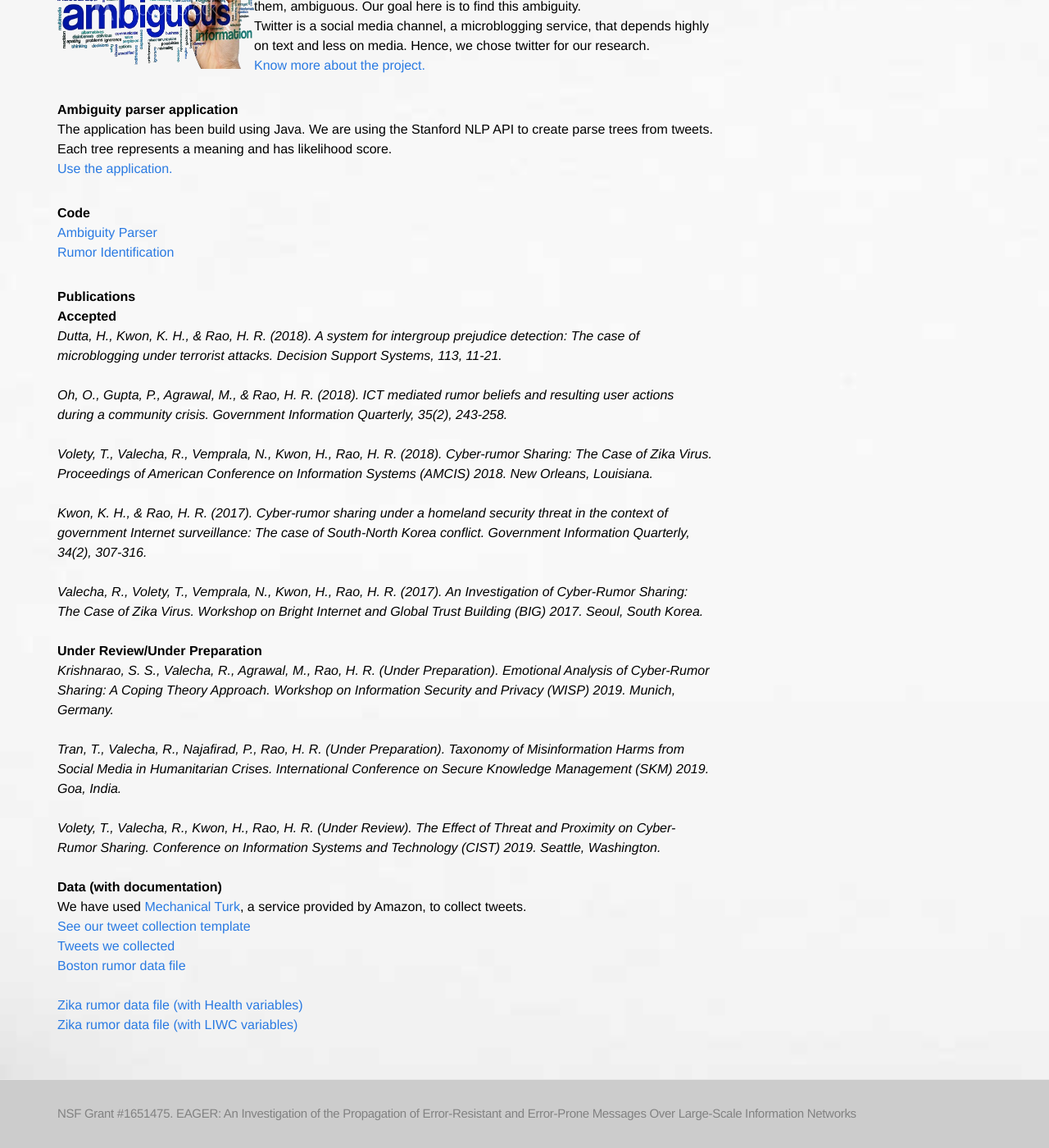
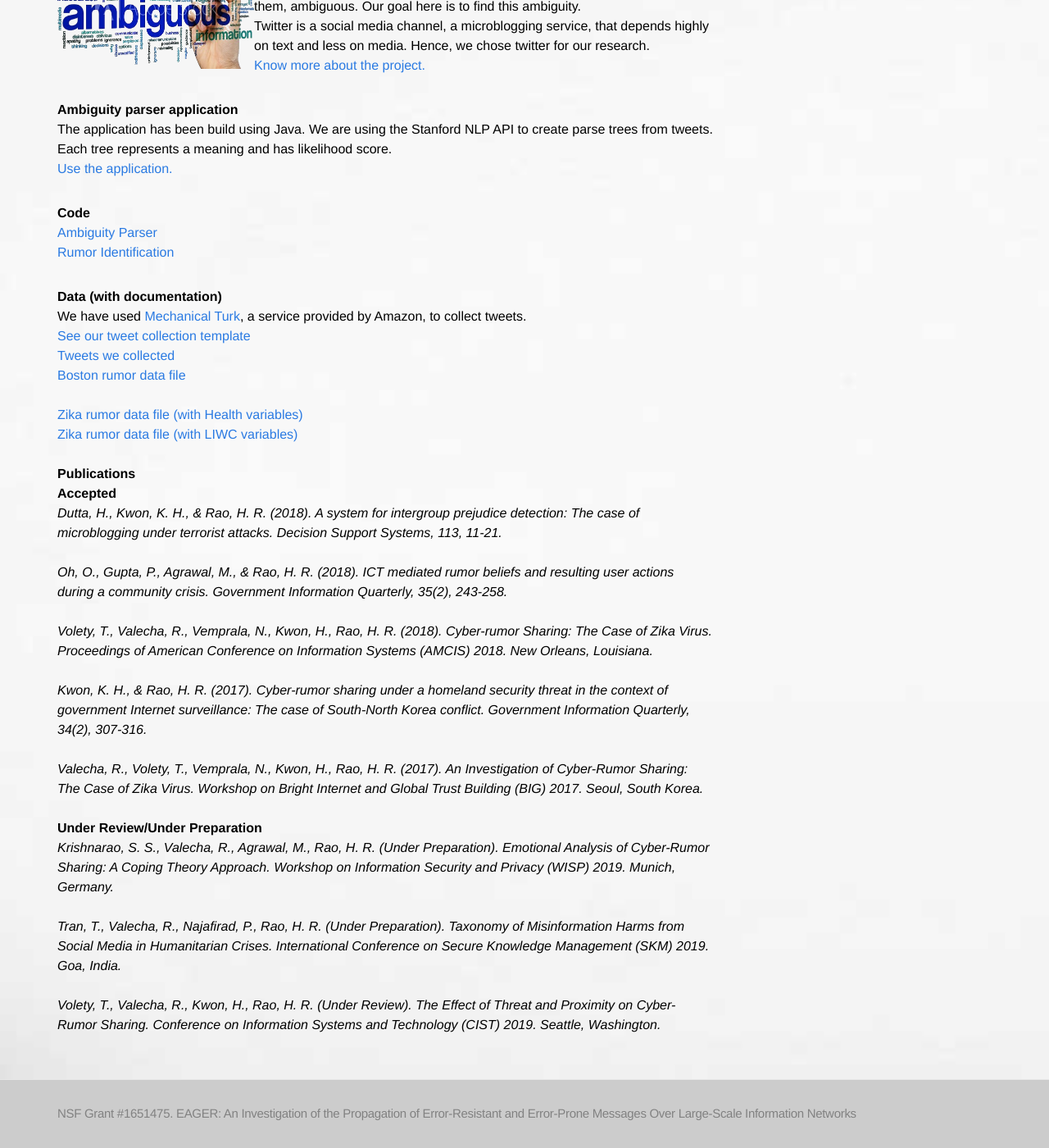
Before and after one commit to AmbiguityISMLab/AmbiguityISMLab.github.io, a Jekyll site: the page built from index.html, in a window 1280 px wide and 1400 px high, scrolled down 619 px. Shown: the whole window at 82% size. Built offline with Jekyll 4.4.1, drawn with Linux system fonts in a browser that asks for light colours.

Commit message:
Update index.html

```diff
--- a/index.html
+++ b/index.html
@@ -24,6 +24,16 @@ layout: default
 
 <div>
 
+	<p><b>Data (with documentation)</b></p>
+<p>We have used <a href="https://www.mturk.com/">Mechanical Turk</a>, a service provided by Amazon, to collect tweets.</p>
+<a class="page-link" href="{{ "/design.html" | prepend: site.baseurl }}">See our tweet collection template</a><br>
+<a class="page-link" href="https://github.com/AmbiguityISMLab/AmbiguityISMLab.github.io/blob/master/data.csv">Tweets we collected</a><br>
+<a class="page-link" href="https://github.com/AmbiguityISMLab/AmbiguityISMLab.github.io/blob/master/RumorCoding.csv">Boston rumor data file</a>
+
+	<br><br>
+<a href="https://usf.box.com/s/psl0wnorpf1lpug7py65xf1d6bagcac2">Zika rumor data file (with Health variables)</a><br>
+<a href="https://usf.box.com/s/aeosk9ptf3yajczko7kj551x3qsgdkzj">Zika rumor data file (with LIWC variables)</a><br><br>
+
 <p><b>Publications</b></p>
 <p><b>Accepted</b></p>
 <i>Dutta, H., Kwon, K. H., & Rao, H. R. (2018). A system for intergroup prejudice detection: The case of microblogging under terrorist attacks. Decision Support Systems, 113, 11-21.</i><br><br>
@@ -37,15 +47,4 @@ layout: default
 <i>Tran, T., Valecha, R., Najafirad, P., Rao, H. R. (Under Preparation). Taxonomy of Misinformation Harms from Social Media in Humanitarian Crises. International Conference on Secure Knowledge Management (SKM) 2019. Goa, India.</i><br><br>
 <i>Volety, T., Valecha, R., Kwon, H., Rao, H. R. (Under Review). The Effect of Threat and Proximity on Cyber-Rumor Sharing. Conference on Information Systems and Technology (CIST) 2019. Seattle, Washington.</i><br><br>
 
-<p><b>Data (with documentation)</b></p>
-<p>We have used <a href="https://www.mturk.com/">Mechanical Turk</a>, a service provided by Amazon, to collect tweets.</p>
-<a class="page-link" href="{{ "/design.html" | prepend: site.baseurl }}">See our tweet collection template</a><br>
-<a class="page-link" href="https://github.com/AmbiguityISMLab/AmbiguityISMLab.github.io/blob/master/data.csv">Tweets we collected</a><br>
-<a class="page-link" href="https://github.com/AmbiguityISMLab/AmbiguityISMLab.github.io/blob/master/RumorCoding.csv">Boston rumor data file</a>
-
-	<br><br>
-<a href="https://usf.box.com/s/psl0wnorpf1lpug7py65xf1d6bagcac2">Zika rumor data file (with Health variables)</a><br>
-<a href="https://usf.box.com/s/aeosk9ptf3yajczko7kj551x3qsgdkzj">Zika rumor data file (with LIWC variables)</a><br><br>
-
-
 </div>
```
